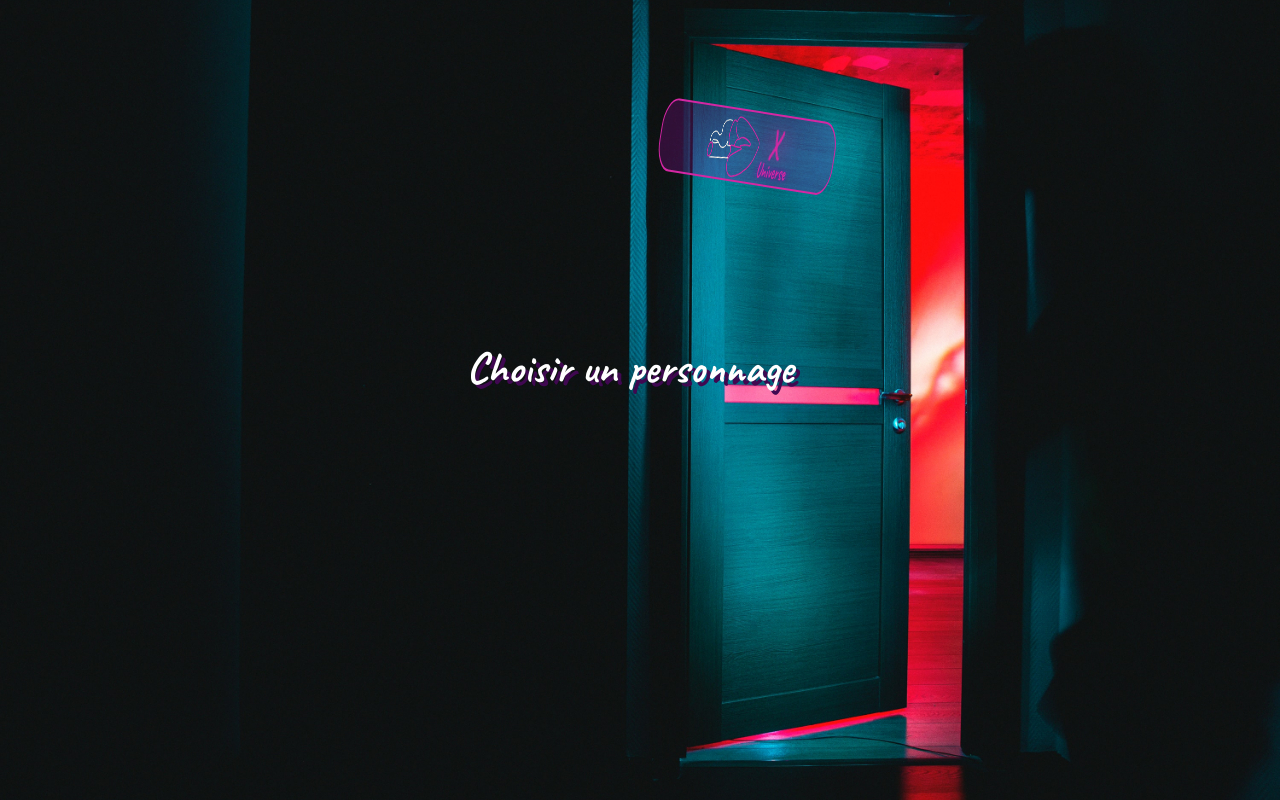
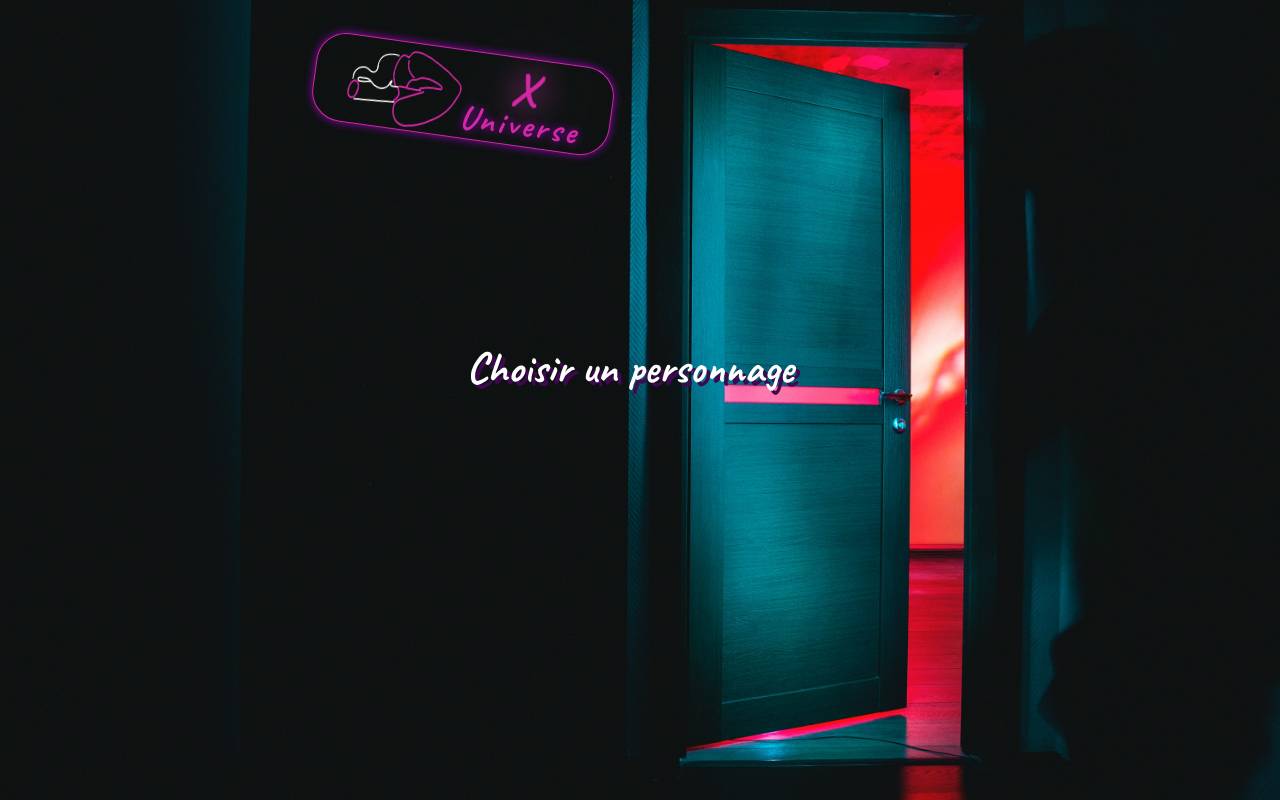
Before and after one commit to Nicobellick/hackaton1, a React (Create React App) app: page / in a window 1280 px wide. Built offline with nearby package versions, Linux system fonts and the light colour scheme.

Commit message:
Fix bugs state & props

```diff
--- a/src/App.js
+++ b/src/App.js
@@ -7,15 +7,24 @@ import {
 } from "react-router-dom";
 import Choice from './screens/Choice';
 import Home from './screens/Home'
+import {useState} from 'react'
 
 
 function App() {
+  const [userChoice, setUserChoice] = useState("");
+  const [userImg, setUserImg] = useState('');
   return (
   <div className="App">
     <Router>
+
     <Switch>
-      <Route exact path="/" component={Choice} />
-      <Route patch='/home' component={Home} />
+      <Route exact path="/"  >
+          <Choice setUserChoice={setUserChoice} setUserImg={setUserImg}/>
+      </Route>
+      <Route patch='/home' >
+        <Home userChoice={userChoice} userImg={userImg}/>
+        </Route>
+
 
 
 
--- a/src/components/Header.css
+++ b/src/components/Header.css
@@ -273,24 +273,12 @@
 .X {
   animation: bug-letter 2.5s linear infinite;
 }
+.universe {
+  font-size:140%;
+  letter-spacing:3px;
+}
 
 .header {
-  display: flex;
-  justify-content: center;
-  border: 2px solid #d327a4;
-  border-radius: 30px;
-  background: rgba(152, 13, 165, 0.253);
-
-  color: white;
-  width: 390px;
-  font-size: 140%;
-  position: absolute;
-  right: 26%;
-  top:10%;
-  font-family: "Caveat", cursive;
-  transform: rotate(9deg) translateY(30px) scale(0.45, 1);
-}
-/* .header {
   display: flex;
   justify-content: center;
   border: 1px solid #d327a4;
@@ -304,7 +292,7 @@
   font-family: "Caveat", cursive;
   transform: rotate(8deg) translateY(50px);
 
-} */
+}
 .title {
 }
 
--- a/src/screens/Choice.js
+++ b/src/screens/Choice.js
@@ -37,17 +37,9 @@ let characters = [
   }
 ];
 
-const Choice = () => {
-  const [userChoice, setUserChoice] = useState("");
+const Choice = (props) => {
+
   const [visible, setVisible] = useState(false);
-
-  const handleChange = name => {
-    setUserChoice(name);
-  };
-  useEffect(() => {
-    console.log(userChoice);
-  }, [userChoice]);
-
   return (
     <div className="choice">
       <Header />
@@ -60,7 +52,7 @@ const Choice = () => {
         </h2>
         <div className="characterContainer">
           {characters.map(item => (
-            <div className="character">
+            <div className="character" id={item.name}>
               <img
                 src={item.image}
                 className={visible === true ? "visible" : "invisible"}
@@ -70,13 +62,14 @@ const Choice = () => {
                 <p>{item.description}</p>
                 <p
                   className="userChoice"
-                  onClick={e => {
-                    handleChange(item.name);
-                  }}
+                  onClick={() => {
+                    props.setUserChoice(item.name);
+                    props.setUserImg(item.image) }
+                  }
                 >
-
-
-                  <Link to="/home" params={{testValue: 'Quentin'}}>Choisir ce personnage</Link>
+                  <Link
+            to='/home'
+          >Choisir ce personnage</Link>
 
                 </p>
               </div>
--- a/src/screens/Home.css
+++ b/src/screens/Home.css
@@ -3,6 +3,15 @@
       transform: scale(1.3);
       background-color: yellow;
 
+}
+#userNameSelected {
+  font-size: larger;
+  color: yellow;
+}
+#userImg {
+  width: 120px;
+  height: 120px;
+  border-radius: 100%;
 }
 
 /* #info_venus:hover ~ #venus.orbite,
--- a/src/screens/Home.js
+++ b/src/screens/Home.js
@@ -3,12 +3,13 @@ import "./Home.css";
 import { Link } from "react-router-dom";
 
 
-const Home = () => {
+const Home = props =>{
   return (
     <div className="all">
+          <h2 id="titleHome">Choose your kingdom <p id='userNameSelected'>{props.userChoice}</p><img src={props.userImg} alt={props.userChoice} id='userImg'/></h2>
       <div id="systeme_solaire">
         <div className="choixUser">
-          <h2 id="titleHome">Choose your kingdom big boy</h2>
+
           <div id="info_soleil" className="titre_info"  onMouseEnter={() => document.querySelector('#soleil').classList.add('titleHover') } onMouseLeave={() => document.querySelector('#soleil').classList.remove('titleHover')}>
             Love Room
           </div>
```
